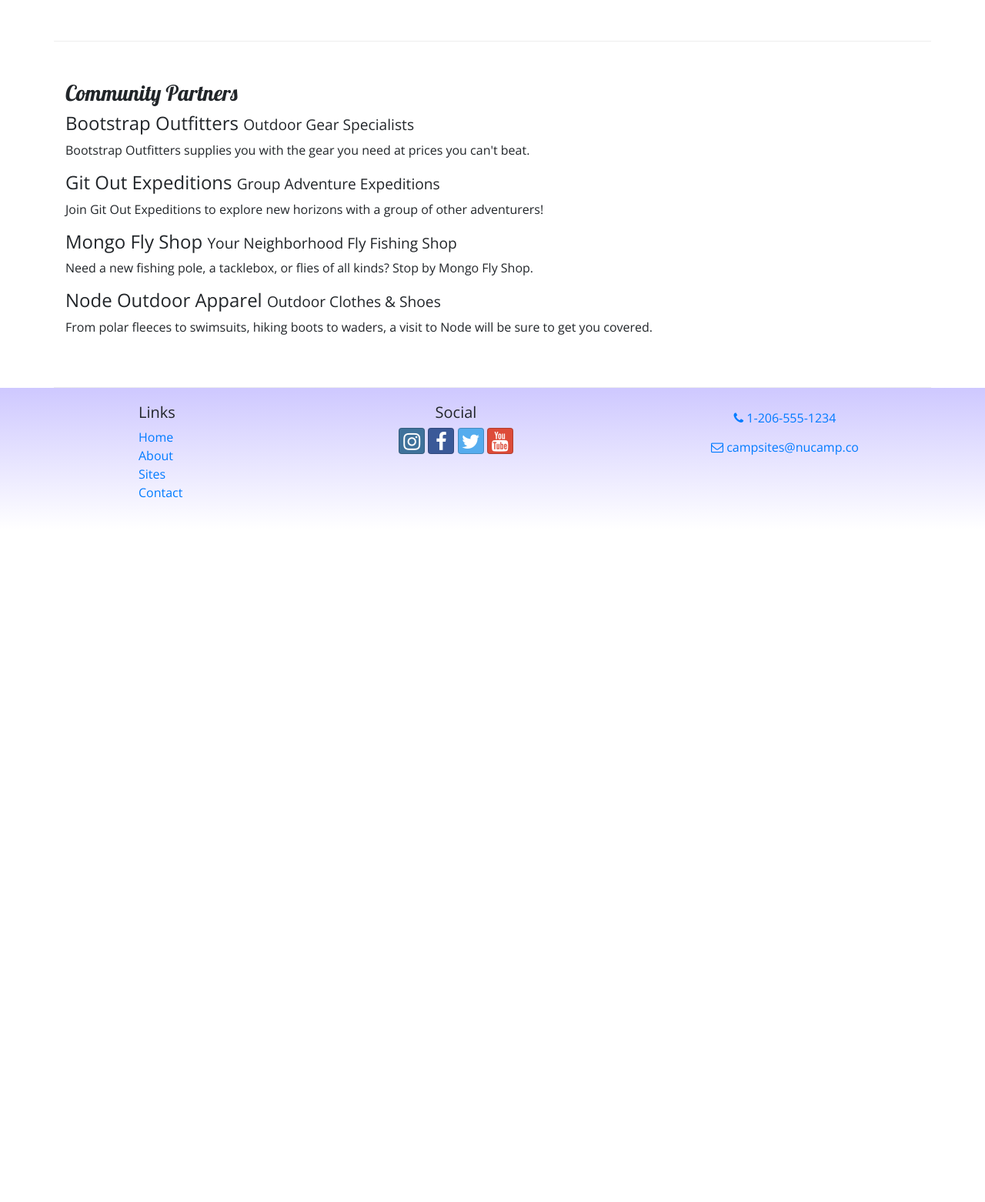
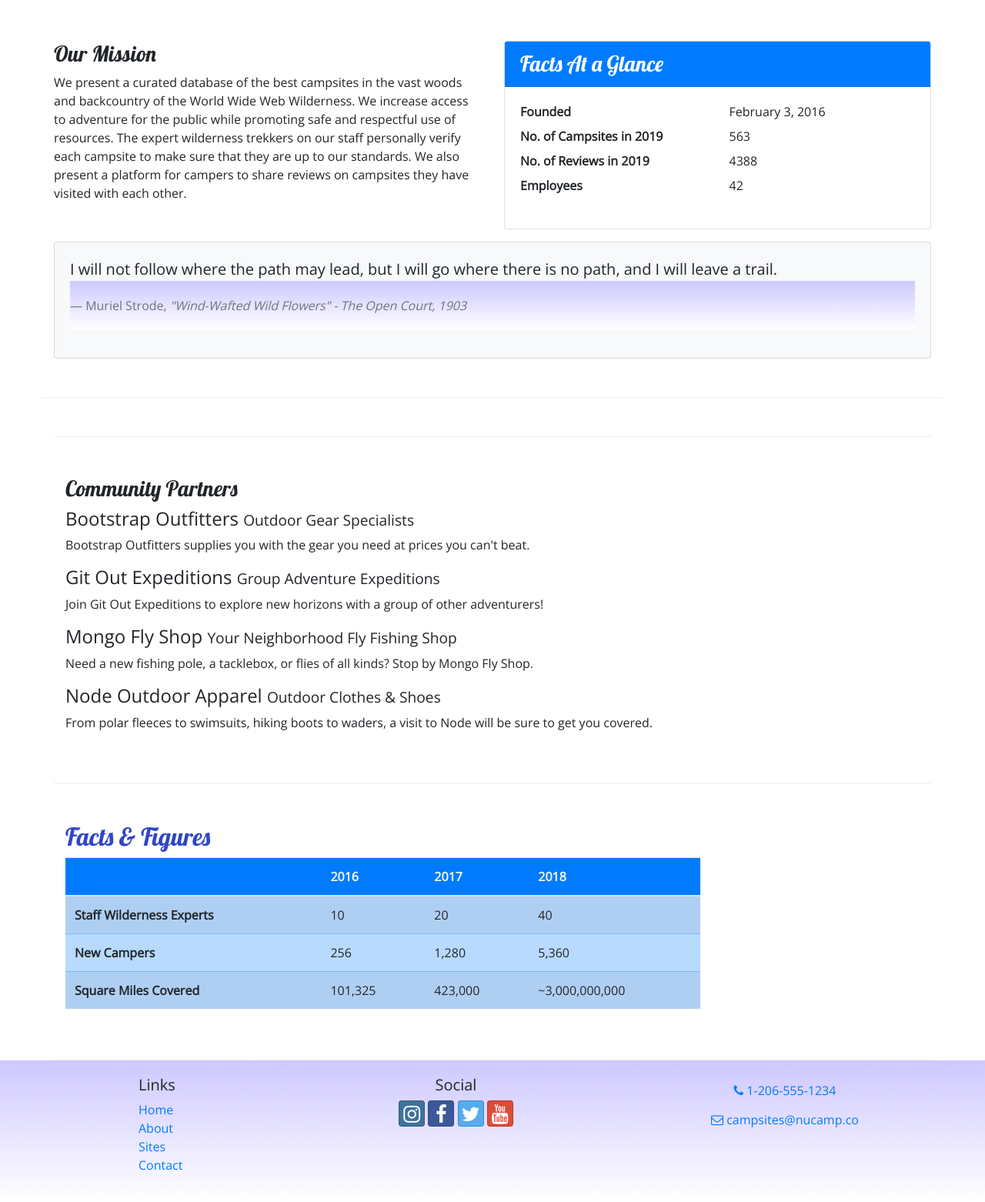
Before and after one commit to Andres-sol99/Interactive-BootStrap-Site, a website: page aboutus.html in a window 1280 px wide. Shown: the part 626-2188 px from the top of the page at 77% size. Before the commit the page ends 1314 px from the top, so only its background shows below. Drawn offline with nearby package versions, Linux system fonts and the light colour scheme.

Commit message:
cards, tables, css

```diff
--- a/aboutus.html
+++ b/aboutus.html
@@ -67,6 +67,41 @@
                         campsite to make sure that they are up to our standards. We also present a platform for campers to
                         share reviews on campsites they have visited with each other.</p>
             </div>
+            <div class="row row-content">
+                <div class="col-sm-6">
+                    <h3>Our Mission</h3>
+                    <p>We present a curated database of the best campsites in the vast woods and backcountry of the World Wide Web Wilderness. We increase access to adventure for the public while promoting safe and respectful use of resources. The expert wilderness trekkers on our staff personally verify each campsite to make sure that they are up to our standards. We also present a platform for campers to share reviews on campsites they have visited with  each other.</p>
+                </div>
+                <div class="col-sm-6">
+                    <div class="card">
+                        <h3 class="card-header bg-primary text-white">Facts At a Glance</h3>
+                        <div class="card-body">
+                            <dl class="row">
+                                <dt class="col-6">Founded</dt>
+                                <dd class="col-6">February 3, 2016</dd>
+                                <dt class="col-6">No. of Campsites in 2019</dt>
+                                <dd class="col-6">563</dd>
+                                <dt class="col-6">No. of Reviews in 2019</dt>
+                                <dd class="col-6">4388</dd>
+                                <dt class="col-6">Employees</dt>
+                                <dd class="col-6">42</dd>
+                            </dl>
+                        </div>
+                    </div>
+                </div>
+                <div class="col">
+                    <div class="card bg-light mt-3">
+                        <blockquote class="blockquote card-body">
+                            <p class="mb-0">I will not follow where the path may lead, but I will go where there is no path, and I will leave a trail.</p>
+                            <footer class="blockquote-footer">Muriel Strode,
+                                <cite title="Source Title">"Wind-Wafted Wild Flowers" -
+                                    The Open Court, 1903
+                                </cite>
+                            </footer>
+                        </blockquote>
+                    </div>
+                </div>
+            </div>
         </div>
     </div>
 
@@ -85,9 +120,49 @@
                     covered.</p>
             </div>
         </div>
+
+        <div class="row row-content">
+            <div class="col-sm-9">
+                <h2>Facts &amp; Figures</h2>
+                <div class="table-responsive">
+                    <table class="table table-striped">
+                        <thead>
+                            <tr class="bg-primary text-light">
+                                <th></th>
+                                <th>2016</th>
+                                <th>2017</th>
+                                <th>2018</th>
+                            </tr>
+                        </thead>
+                        <tbody class="table-primary">
+                            <tr>
+                                <th>Staff Wilderness Experts</th>
+                                <td>10</td>
+                                <td>20</td>
+                                <td>40</td>
+                            </tr>
+                            <tr>
+                                <th>New Campers</th>
+                                <td>256</td>
+                                <td>1,280</td>
+                                <td>5,360</td>
+                            </tr>
+                            <tr>
+                                <th>Square Miles Covered</th>
+                                <td>101,325</td>
+                                <td>423,000</td>
+                                <td>~3,000,000,000</td>
+                            </tr>
+                        </tbody>
+                    </table>
+                </div>
+            </div>
+        </div>
     </div>
 
-    <footer>
+
+
+    <footer class="site-footer">
         <div class="container">
             <div class="row">
                 <div class="col-4 col-sm-2 offset-1">
--- a/css/styles.css
+++ b/css/styles.css
@@ -35,3 +35,8 @@ footer {
 .navbar {
     background-color: #901CAD;
 }
+
+.site-footer{
+    background-image: linear-gradient(#CEC8FF, white);
+    padding: 20px 0;
+}
```
Also changed, not shown: contactus.html (+1 -1 lines), index.html (+1 -1 lines).
